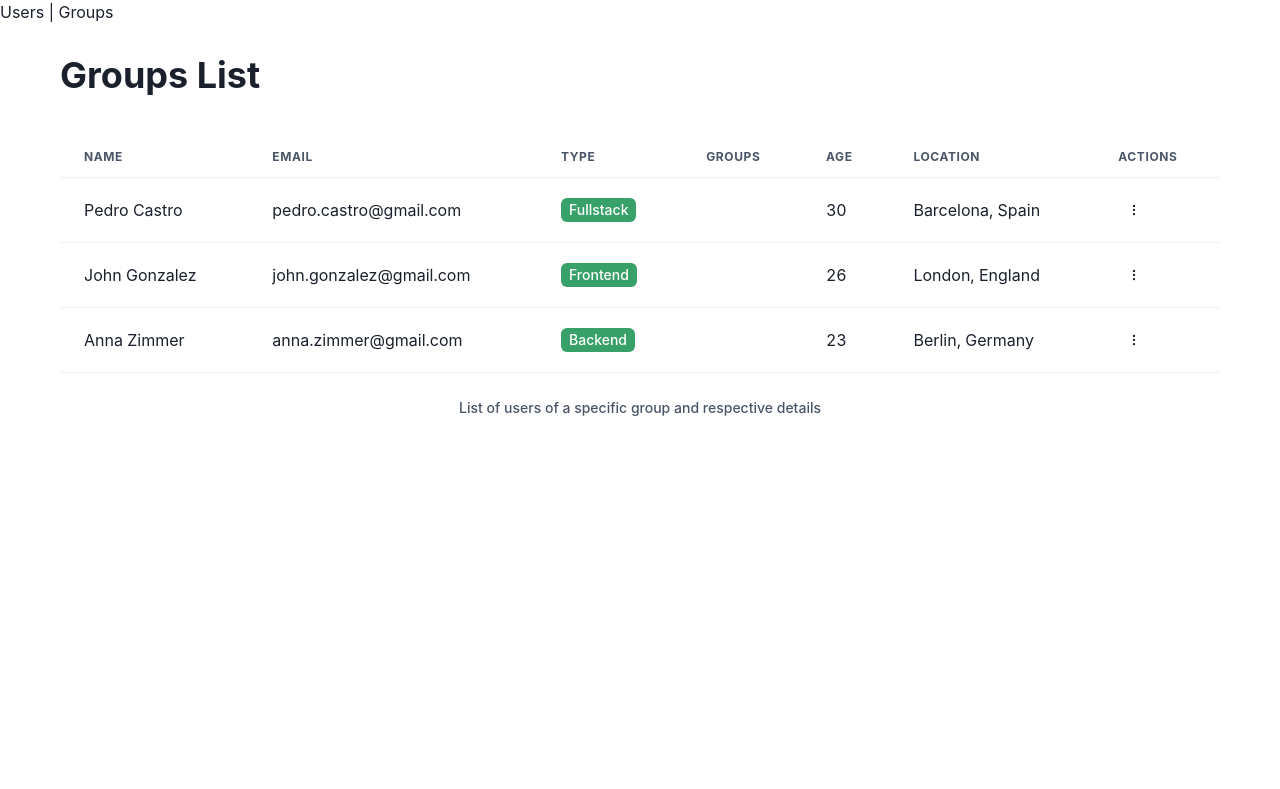
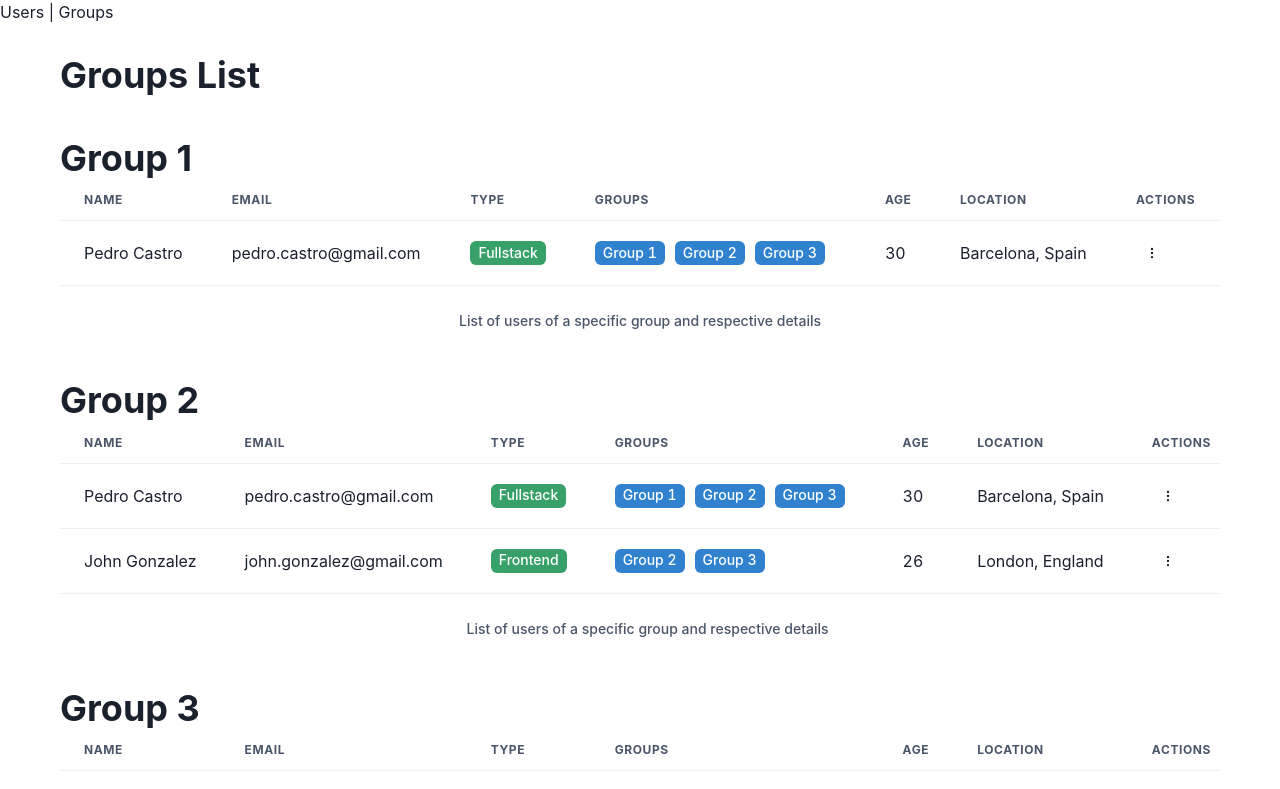
Before and after one commit to pedroist/user-management-app, a Next.js app: page /groups in a window 1280 px wide. Shown: the top 789 px of the page. Built offline with nearby package versions, Linux system fonts and the light colour scheme.

Commit message:
Completed groups page without functionality to create a new group

```diff
--- a/components/GroupDetail.tsx
+++ b/components/GroupDetail.tsx
@@ -14,16 +14,29 @@ import {
   MenuButton,
   MenuItem,
   MenuList,
+  Heading,
 } from '@chakra-ui/react'
 import { FiMoreVertical } from 'react-icons/fi'
 import classes from './UserTable.module.scss'
 import { useUsers } from '../context/userContext'
+import { getUsersByGroupId } from '../utils/userUtils'
+import { getGroupNameById } from '../utils/groupUtils'
+import { useGroups } from '../context/groupContext'
 
-const GroupDetail: FC = () => {
+interface GroupDetailProps {
+  groupId: string
+}
+
+const GroupDetail: FC<GroupDetailProps> = ({ groupId }) => {
   const { users, deleteUser } = useUsers()
+  const { groups } = useGroups()
+  const usersByGroup = getUsersByGroupId(users, groupId)
+
+  const groupName = getGroupNameById(groupId, groups)
 
   return (
     <>
+      {groupName && <Heading as="h3">{groupName}</Heading>}
       <TableContainer>
         <Table variant="simple">
           <TableCaption>
@@ -41,7 +54,7 @@ const GroupDetail: FC = () => {
             </Tr>
           </Thead>
           <Tbody>
-            {(users || []).map((user) => (
+            {(usersByGroup || []).map((user) => (
               <Tr key={user.id}>
                 <Td>{user.name}</Td>
                 <Td>{user.email}</Td>
@@ -51,7 +64,11 @@ const GroupDetail: FC = () => {
                   </Tag>
                 </Td>
                 <Td>
-                  {(user.groups || []).map((group, index) => (
+                  {(user.groupIds || []).map((groupId, index) => {
+                    const group = getGroupNameById(groupId, groups)
+
+                    return (
+                      group !== null && (
                         <Tag
                           key={index}
                           size={'md'}
@@ -61,7 +78,9 @@ const GroupDetail: FC = () => {
                         >
                           {group}
                         </Tag>
-                  ))}
+                      )
+                    )
+                  })}
                 </Td>
                 <Td>{user.age}</Td>
                 <Td>{user.location}</Td>
--- a/context/groupContext.tsx
+++ b/context/groupContext.tsx
@@ -26,7 +26,7 @@ export const GroupProvider: FC<{ initialGroups: Group[] }> = ({
   initialGroups,
 }) => {
   const [groups, setGroups] = useState<Group[]>(initialGroups)
-  const { users, removeGroupFromUsers } = useUsers()
+  const { removeGroupFromUsers } = useUsers()
 
   const addGroup = (group: GroupInput) => {
     const id = generateRandomId()
--- a/pages/_app.tsx
+++ b/pages/_app.tsx
@@ -2,15 +2,20 @@ import { ChakraProvider } from '@chakra-ui/react'
 import { AppProps } from 'next/app'
 import { UserProvider } from '../context/userContext'
 import { User } from '../interfaces/user'
-import { sampleUserData } from '../utils/sample-data'
+import { sampleGroupData, sampleUserData } from '../utils/sample-data'
+import { GroupProvider } from '../context/groupContext'
+import { Group } from '../interfaces/group'
 
 function MyApp({ Component, pageProps }: AppProps) {
   const users: User[] = sampleUserData
+  const groups: Group[] = sampleGroupData
 
   return (
     <ChakraProvider>
       <UserProvider initialUsers={users}>
-        <Component {...pageProps} />
+        <GroupProvider initialGroups={groups}>
+          <Component {...pageProps} />
+        </GroupProvider>
       </UserProvider>
     </ChakraProvider>
   )
--- a/pages/groups.tsx
+++ b/pages/groups.tsx
@@ -2,14 +2,21 @@ import { NextPage } from 'next'
 import Layout from '../components/Layout'
 import { Box, Heading } from '@chakra-ui/react'
 import GroupDetail from '../components/GroupDetail'
+import { useGroups } from '../context/groupContext'
 
-const GroupsPage: NextPage = () => (
+const GroupsPage: NextPage = () => {
+  const { groups } = useGroups()
+
+  return (
     <Layout title="Groups List">
       <Heading>Groups List</Heading>
+      {(groups || []).map((group) => (
         <Box my="40px">
-      <GroupDetail />
+          <GroupDetail groupId={group.id} key={group.id} />
         </Box>
+      ))}
     </Layout>
   )
+}
 
 export default GroupsPage
--- /dev/null
+++ b/utils/groupUtils.ts
@@ -0,0 +1,9 @@
+import { Group } from '../interfaces/group'
+
+export const getGroupNameById = (
+  groupId: string,
+  groups: Group[]
+): string | null => {
+  const group: Group = groups.find((group) => group.id === groupId)
+  return group ? group.name : null
+}
--- /dev/null
+++ b/utils/userUtils.ts
@@ -0,0 +1,5 @@
+import { User } from '../interfaces/user'
+
+export const getUsersByGroupId = (users: User[], groupId: string) => {
+  return users.filter((user) => user.groupIds.includes(groupId))
+}
```
Also changed, not shown: components/UserTable.tsx (+11 -2 lines). Lines whose indentation alone changed are shown as unchanged.
